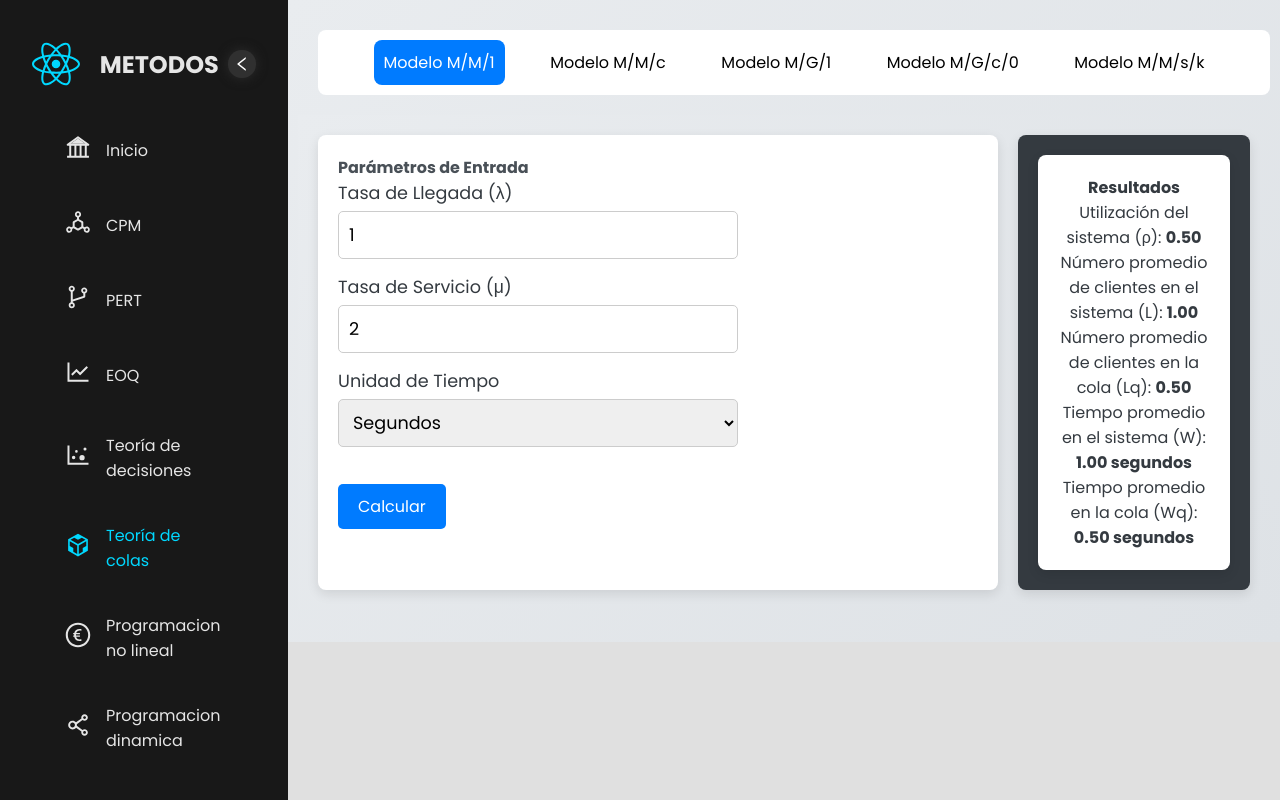
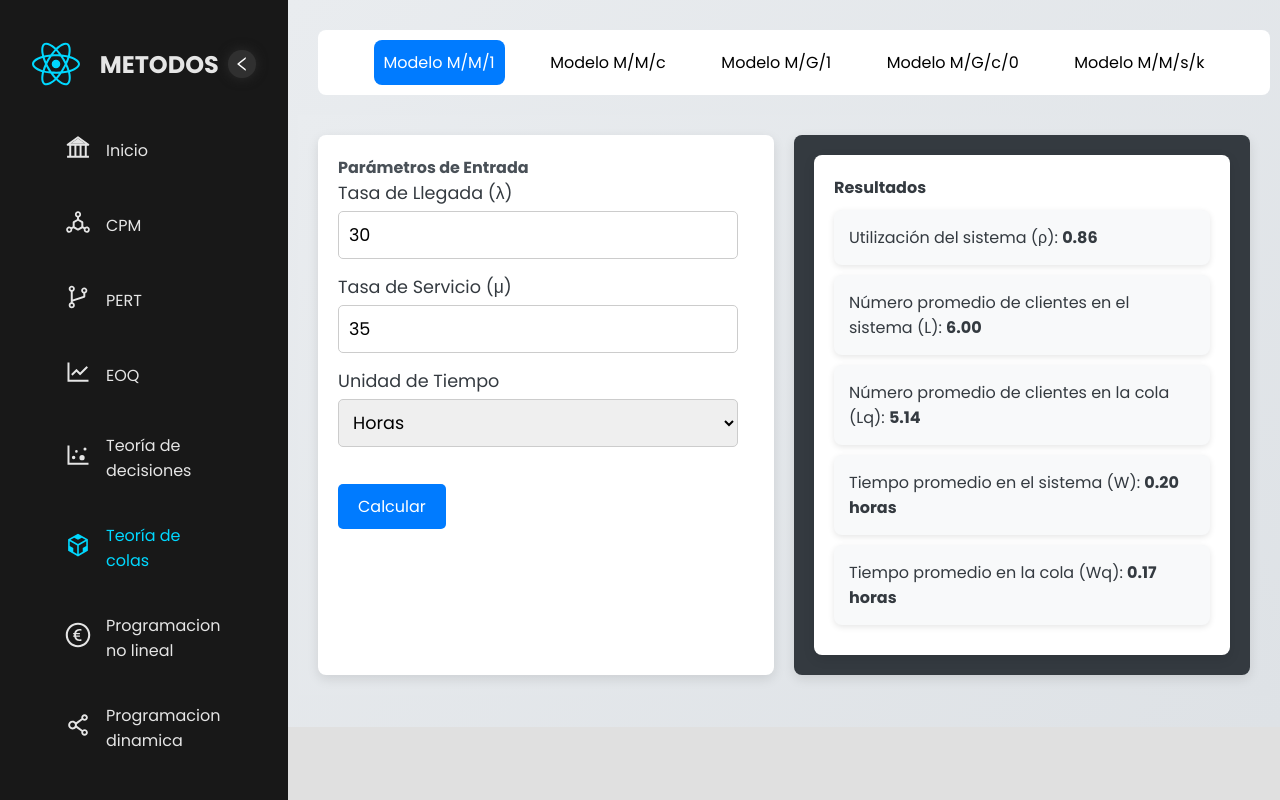
Before and after one commit to zineac/investigacion-operativa-II, a React (Vite) app: page /Tcolas in a window 1280 px wide. Both pictures are taken after a click on the button "Calcular". Built offline with nearby package versions, Linux system fonts and the light colour scheme.

Commit message:
Modificando tamaño de resultados en Teoria de colas

```diff
--- a/package.json
+++ b/package.json
@@ -5,8 +5,8 @@
   "type": "module",
   "scripts": {
     "dev": "vite",
+    "deploy": "gh-pages -d dist",
     "predeploy": "npm run build",
-    "deploy": "gh-pages -d dist",
     "build": "vite build",
     "preview": "vite preview"
   },
--- a/src/methods/Tcolas-Metodos/m_g_1.jsx
+++ b/src/methods/Tcolas-Metodos/m_g_1.jsx
@@ -3,10 +3,10 @@ import styled from 'styled-components';
 import Cargando from '../../components/Cargando'
 
 export function M_G_1() {
-  const [tasaLlegada, setTasaLlegada] = useState("1"); // λ: tasa de llegada
-  const [tasaServicio, setTasaServicio] = useState("2"); // μ: tasa de servicio
-  const [coefVarServicio, setCoefVarServicio] = useState("1"); // C_s: Coeficiente de variación del tiempo de servicio
-  const [unidadTiempo, setUnidadTiempo] = useState("segundos"); // Unidad de tiempo
+  const [tasaLlegada, setTasaLlegada] = useState("0.25"); // λ: tasa de llegada
+  const [tasaServicio, setTasaServicio] = useState("0.3125"); // μ: tasa de servicio
+  const [coefVarServicio, setCoefVarServicio] = useState("2"); // C_s: Coeficiente de variación del tiempo de servicio
+  const [unidadTiempo, setUnidadTiempo] = useState("horas"); // Unidad de tiempo
   const [resultados, setResultados] = useState(null);
 
   const handleInputChange = (setter) => (e) => {
@@ -29,10 +29,11 @@ export function M_G_1() {
 
     if (mu > lambda) {
       const rho = lambda / mu; // Utilización del sistema
-      const Lq = (Math.pow(lambda, 2) * (Math.pow(Cs, 2) + 1)) / (2 * mu * (mu - lambda)); // Número promedio de clientes en la cola
+      const Lq = (Math.pow(lambda, 2) * Math.pow(Cs, 2) + Math.pow(lambda / mu, 2)) /
+           (2 * (1 - lambda / mu));
       const L = Lq + rho; // Número promedio de clientes en el sistema
-      const W = L / lambda; // Tiempo promedio en el sistema
       const Wq = Lq / lambda; // Tiempo promedio en la cola
+      const W = Wq + 1/mu; // Tiempo promedio en el sistema
 
       setResultados({
         rho,
@@ -99,11 +100,21 @@ export function M_G_1() {
           ) : (
             <Resultados>
               <h2>Resultados</h2>
-              <p>Utilización del sistema (ρ): <strong>{resultados.rho.toFixed(2)}</strong></p>
-              <p>Número promedio de clientes en el sistema (L): <strong>{resultados.L.toFixed(2)}</strong></p>
-              <p>Número promedio de clientes en la cola (Lq): <strong>{resultados.Lq.toFixed(2)}</strong></p>
-              <p>Tiempo promedio en el sistema (W): <strong>{resultados.W.toFixed(2)} {unidadTiempo}</strong></p>
-              <p>Tiempo promedio en la cola (Wq): <strong>{resultados.Wq.toFixed(2)} {unidadTiempo}</strong></p>
+              <ResultadoBox>
+                <p>Utilización del sistema (ρ): <strong>{resultados.rho.toFixed(2)}</strong></p>
+              </ResultadoBox>
+              <ResultadoBox>
+                <p>Número promedio de clientes en el sistema (L): <strong>{resultados.L.toFixed(2)}</strong></p>
+              </ResultadoBox>
+              <ResultadoBox>
+                <p>Número promedio de clientes en la cola (Lq): <strong>{resultados.Lq.toFixed(2)}</strong></p>
+              </ResultadoBox>
+              <ResultadoBox>
+                <p>Tiempo promedio en el sistema (W): <strong>{resultados.W.toFixed(2)} {unidadTiempo}</strong></p>
+              </ResultadoBox>
+              <ResultadoBox>
+                <p>Tiempo promedio en la cola (Wq): <strong>{resultados.Wq.toFixed(2)} {unidadTiempo}</strong></p>
+              </ResultadoBox>
             </Resultados>
           )
         ) : <Cargando />}
@@ -130,19 +141,6 @@ const FormularioContainer = styled.div`
   background-color: #fff;
   border-radius: 8px;
   box-shadow: 0 4px 12px rgba(0, 0, 0, 0.1);
-`;
-
-const ResultadosContainer = styled.div`
-  flex: 0.3;
-  padding: 20px;
-  background-color: #343a40;
-  border-radius: 8px;
-  box-shadow: 0 4px 12px rgba(0, 0, 0, 0.1);
-  color: #ffffff;
-  display: flex;
-  flex-direction: column;
-  justify-content: center;
-  align-items: center;
 `;
 
 const Input = styled.input`
@@ -189,14 +187,38 @@ const Etiqueta = styled.label`
   color: #343a40;
 `;
 
+const ResultadoBox = styled.div`
+  background-color: #f8f9fa;
+  padding: 15px;
+  margin: 10px 0;
+  border-radius: 8px;
+  box-shadow: 0 2px 6px rgba(0, 0, 0, 0.1);
+  text-align: left;
+  font-size: 1.1em;
+  color: #343a40;
+`;
+
 const Resultados = styled.div`
   background-color: #fff;
   padding: 20px;
   border-radius: 8px;
   box-shadow: 0 4px 12px rgba(0, 0, 0, 0.1);
   font-size: 1.2em;
-  text-align: center;
   color: #343a40;
+  width: 100%;
+`;
+
+const ResultadosContainer = styled.div`
+  flex: 1;
+  padding: 20px;
+  background-color: #343a40;
+  border-radius: 8px;
+  box-shadow: 0 4px 12px rgba(0, 0, 0, 0.1);
+  color: #ffffff;
+  display: flex;
+  flex-direction: column;
+  justify-content: flex-start;
+  align-items: flex-start;
 `;
 
 const ErrorTexto = styled.p`
--- a/src/methods/Tcolas-Metodos/m_g_c_0.jsx
+++ b/src/methods/Tcolas-Metodos/m_g_c_0.jsx
@@ -123,10 +123,18 @@ export function M_G_C_0() {
           ) : (
             <Resultados>
               <h2>Resultados</h2>
-              <p>Probabilidad de que el sistema esté vacío (P0): <strong>{resultados.P0.toFixed(2)}</strong></p>
-              <p>Probabilidad de rechazo o bloqueo (Pb): <strong>{resultados.Pb.toFixed(2)}</strong></p>
-              <p>Número promedio de clientes en el sistema (L): <strong>{resultados.L.toFixed(2)}</strong></p>
-              <p>Tiempo promedio en el sistema (W): <strong>{resultados.W.toFixed(2)} {unidadTiempo}</strong></p>
+              <ResultadoBox>
+                <p>Probabilidad de que el sistema esté vacío (P0): <strong>{resultados.P0.toFixed(2)}</strong></p>
+              </ResultadoBox>
+              <ResultadoBox>
+                <p>Probabilidad de rechazo o bloqueo (Pb): <strong>{resultados.Pb.toFixed(2)}</strong></p>
+              </ResultadoBox>
+              <ResultadoBox>
+                <p>Número promedio de clientes en el sistema (L): <strong>{resultados.L.toFixed(2)}</strong></p>
+              </ResultadoBox>
+              <ResultadoBox>
+                <p>Tiempo promedio en el sistema (W): <strong>{resultados.W.toFixed(2)} {unidadTiempo}</strong></p>
+              </ResultadoBox>
             </Resultados>
           )
         ) : <Cargando />}
@@ -153,19 +161,6 @@ const FormularioContainer = styled.div`
   background-color: #fff;
   border-radius: 8px;
   box-shadow: 0 4px 12px rgba(0, 0, 0, 0.1);
-`;
-
-const ResultadosContainer = styled.div`
-  flex: 0.3;
-  padding: 20px;
-  background-color: #343a40;
-  border-radius: 8px;
-  box-shadow: 0 4px 12px rgba(0, 0, 0, 0.1);
-  color: #ffffff;
-  display: flex;
-  flex-direction: column;
-  justify-content: center;
-  align-items: center;
 `;
 
 const Input = styled.input`
@@ -212,14 +207,38 @@ const Etiqueta = styled.label`
   color: #343a40;
 `;
 
+const ResultadoBox = styled.div`
+  background-color: #f8f9fa;
+  padding: 15px;
+  margin: 10px 0;
+  border-radius: 8px;
+  box-shadow: 0 2px 6px rgba(0, 0, 0, 0.1);
+  text-align: left;
+  font-size: 1.1em;
+  color: #343a40;
+`;
+
 const Resultados = styled.div`
   background-color: #fff;
   padding: 20px;
   border-radius: 8px;
   box-shadow: 0 4px 12px rgba(0, 0, 0, 0.1);
   font-size: 1.2em;
-  text-align: center;
   color: #343a40;
+  width: 100%;
+`;
+
+const ResultadosContainer = styled.div`
+  flex: 1;
+  padding: 20px;
+  background-color: #343a40;
+  border-radius: 8px;
+  box-shadow: 0 4px 12px rgba(0, 0, 0, 0.1);
+  color: #ffffff;
+  display: flex;
+  flex-direction: column;
+  justify-content: flex-start;
+  align-items: flex-start;
 `;
 
 const ErrorTexto = styled.p`
--- a/src/methods/Tcolas-Metodos/m_m_1.jsx
+++ b/src/methods/Tcolas-Metodos/m_m_1.jsx
@@ -3,9 +3,9 @@ import styled from 'styled-components';
 import Cargando from '../../components/Cargando'
 
 export function M_M_1() {
-  const [tasaLlegada, setTasaLlegada] = useState("1"); // λ: tasa de llegada
-  const [tasaServicio, setTasaServicio] = useState("2"); // μ: tasa de servicio
-  const [unidadTiempo, setUnidadTiempo] = useState("segundos"); // Unidad de tiempo
+  const [tasaLlegada, setTasaLlegada] = useState("30"); // λ: tasa de llegada
+  const [tasaServicio, setTasaServicio] = useState("35"); // μ: tasa de servicio
+  const [unidadTiempo, setUnidadTiempo] = useState("horas"); // Unidad de tiempo
   const [resultados, setResultados] = useState(null);
 
   const handleInputChange = (setter) => (e) => {
@@ -89,11 +89,21 @@ export function M_M_1() {
           ) : (
             <Resultados>
               <h2>Resultados</h2>
-              <p>Utilización del sistema (ρ): <strong>{resultados.rho.toFixed(2)}</strong></p>
-              <p>Número promedio de clientes en el sistema (L): <strong>{resultados.L.toFixed(2)}</strong></p>
-              <p>Número promedio de clientes en la cola (Lq): <strong>{resultados.Lq.toFixed(2)}</strong></p>
-              <p>Tiempo promedio en el sistema (W): <strong>{resultados.W.toFixed(2)} {unidadTiempo}</strong></p>
-              <p>Tiempo promedio en la cola (Wq): <strong>{resultados.Wq.toFixed(2)} {unidadTiempo}</strong></p>
+              <ResultadoBox>
+                <p>Utilización del sistema (ρ): <strong>{resultados.rho.toFixed(2)}</strong></p>
+              </ResultadoBox>
+              <ResultadoBox>
+                <p>Número promedio de clientes en el sistema (L): <strong>{resultados.L.toFixed(2)}</strong></p>
+              </ResultadoBox>
+              <ResultadoBox>
+                <p>Número promedio de clientes en la cola (Lq): <strong>{resultados.Lq.toFixed(2)}</strong></p>
+              </ResultadoBox>
+              <ResultadoBox>
+                <p>Tiempo promedio en el sistema (W): <strong>{resultados.W.toFixed(2)} {unidadTiempo}</strong></p>
+              </ResultadoBox>
+              <ResultadoBox>
+                <p>Tiempo promedio en la cola (Wq): <strong>{resultados.Wq.toFixed(2)} {unidadTiempo}</strong></p>
+              </ResultadoBox>
             </Resultados>
           )
         ) : <Cargando />}
@@ -120,19 +130,6 @@ const FormularioContainer = styled.div`
   background-color: #fff;
   border-radius: 8px;
   box-shadow: 0 4px 12px rgba(0, 0, 0, 0.1);
-`;
-
-const ResultadosContainer = styled.div`
-  flex: 0.3;
-  padding: 20px;
-  background-color: #343a40;
-  border-radius: 8px;
-  box-shadow: 0 4px 12px rgba(0, 0, 0, 0.1);
-  color: #ffffff;
-  display: flex;
-  flex-direction: column;
-  justify-content: center;
-  align-items: center;
 `;
 
 const Input = styled.input`
@@ -179,14 +176,38 @@ const Etiqueta = styled.label`
   color: #343a40;
 `;
 
+const ResultadoBox = styled.div`
+  background-color: #f8f9fa;
+  padding: 15px;
+  margin: 10px 0;
+  border-radius: 8px;
+  box-shadow: 0 2px 6px rgba(0, 0, 0, 0.1);
+  text-align: left;
+  font-size: 1.1em;
+  color: #343a40;
+`;
+
 const Resultados = styled.div`
   background-color: #fff;
   padding: 20px;
   border-radius: 8px;
   box-shadow: 0 4px 12px rgba(0, 0, 0, 0.1);
   font-size: 1.2em;
-  text-align: center;
   color: #343a40;
+  width: 100%;
+`;
+
+const ResultadosContainer = styled.div`
+  flex: 1;
+  padding: 20px;
+  background-color: #343a40;
+  border-radius: 8px;
+  box-shadow: 0 4px 12px rgba(0, 0, 0, 0.1);
+  color: #ffffff;
+  display: flex;
+  flex-direction: column;
+  justify-content: flex-start;
+  align-items: flex-start;
 `;
 
 const ErrorTexto = styled.p`
--- a/src/methods/Tcolas-Metodos/m_m_c.jsx
+++ b/src/methods/Tcolas-Metodos/m_m_c.jsx
@@ -3,10 +3,10 @@ import styled from 'styled-components';
 import Cargando from '../../components/Cargando'
 
 export function M_M_C() {
-  const [tasaLlegada, setTasaLlegada] = useState("1"); // λ: tasa de llegada
-  const [tasaServicio, setTasaServicio] = useState("2"); // μ: tasa de servicio
-  const [numServidores, setNumServidores] = useState("2"); // c: número de servidores
-  const [unidadTiempo, setUnidadTiempo] = useState("segundos"); // Unidad de tiempo
+  const [tasaLlegada, setTasaLlegada] = useState("81"); // λ: tasa de llegada
+  const [tasaServicio, setTasaServicio] = useState("30"); // μ: tasa de servicio
+  const [numServidores, setNumServidores] = useState("3"); // c: número de servidores
+  const [unidadTiempo, setUnidadTiempo] = useState("horas"); // Unidad de tiempo
   const [resultados, setResultados] = useState(null);
 
   const handleInputChange = (setter) => (e) => {
@@ -122,12 +122,24 @@ export function M_M_C() {
           ) : (
             <Resultados>
               <h2>Resultados</h2>
+              <ResultadoBox>
                 <p>Utilización del sistema (ρ): <strong>{resultados.rho.toFixed(2)}</strong></p>
+              </ResultadoBox>
+              <ResultadoBox>
                 <p>Probabilidad de que el sistema esté vacío (P0): <strong>{resultados.P0.toFixed(2)}</strong></p>
+              </ResultadoBox>
+              <ResultadoBox>
                 <p>Número promedio de clientes en el sistema (L): <strong>{resultados.L.toFixed(2)}</strong></p>
+              </ResultadoBox>
+              <ResultadoBox>
                 <p>Número promedio de clientes en la cola (Lq): <strong>{resultados.Lq.toFixed(2)}</strong></p>
+              </ResultadoBox>
+              <ResultadoBox>
                 <p>Tiempo promedio en el sistema (W): <strong>{resultados.W.toFixed(2)} {unidadTiempo}</strong></p>
+              </ResultadoBox>
+              <ResultadoBox>
                 <p>Tiempo promedio en la cola (Wq): <strong>{resultados.Wq.toFixed(2)} {unidadTiempo}</strong></p>
+              </ResultadoBox>
             </Resultados>
           )
         ) : <Cargando />}
@@ -154,19 +166,6 @@ const FormularioContainer = styled.div`
   background-color: #fff;
   border-radius: 8px;
   box-shadow: 0 4px 12px rgba(0, 0, 0, 0.1);
-`;
-
-const ResultadosContainer = styled.div`
-  flex: 0.3;
-  padding: 20px;
-  background-color: #343a40;
-  border-radius: 8px;
-  box-shadow: 0 4px 12px rgba(0, 0, 0, 0.1);
-  color: #ffffff;
-  display: flex;
-  flex-direction: column;
-  justify-content: center;
-  align-items: center;
 `;
 
 const Input = styled.input`
@@ -213,14 +212,38 @@ const Etiqueta = styled.label`
   color: #343a40;
 `;
 
+const ResultadoBox = styled.div`
+  background-color: #f8f9fa;
+  padding: 15px;
+  margin: 10px 0;
+  border-radius: 8px;
+  box-shadow: 0 2px 6px rgba(0, 0, 0, 0.1);
+  text-align: left;
+  font-size: 1.1em;
+  color: #343a40;
+`;
+
 const Resultados = styled.div`
   background-color: #fff;
   padding: 20px;
   border-radius: 8px;
   box-shadow: 0 4px 12px rgba(0, 0, 0, 0.1);
   font-size: 1.2em;
-  text-align: center;
   color: #343a40;
+  width: 100%;
+`;
+
+const ResultadosContainer = styled.div`
+  flex: 1;
+  padding: 20px;
+  background-color: #343a40;
+  border-radius: 8px;
+  box-shadow: 0 4px 12px rgba(0, 0, 0, 0.1);
+  color: #ffffff;
+  display: flex;
+  flex-direction: column;
+  justify-content: flex-start;
+  align-items: flex-start;
 `;
 
 const ErrorTexto = styled.p`
--- a/src/methods/Tcolas-Metodos/m_m_s_k.jsx
+++ b/src/methods/Tcolas-Metodos/m_m_s_k.jsx
@@ -135,11 +135,21 @@ export function M_M_S_K() {
           ) : (
             <Resultados>
               <h2>Resultados</h2>
-              <p>Probabilidad de que el sistema esté vacío (P0): <strong>{resultados.P0.toFixed(2)}</strong></p>
-              <p>Probabilidad de rechazo o bloqueo (Pk): <strong>{resultados.Pk.toFixed(2)}</strong></p>
-              <p>Tasa de llegada efectiva (λ efectiva): <strong>{resultados.lambdaEfectiva.toFixed(2)}</strong></p>
-              <p>Número promedio de clientes en el sistema (L): <strong>{resultados.L.toFixed(2)}</strong></p>
-              <p>Tiempo promedio en el sistema (W): <strong>{resultados.W.toFixed(2)} {unidadTiempo}</strong></p>
+              <ResultadoBox>
+                <p>Probabilidad de que el sistema esté vacío (P0): <strong>{resultados.P0.toFixed(2)}</strong></p>
+              </ResultadoBox>
+              <ResultadoBox>
+                <p>Probabilidad de rechazo o bloqueo (Pk): <strong>{resultados.Pk.toFixed(2)}</strong></p>
+              </ResultadoBox>
+              <ResultadoBox>
+                <p>Tasa de llegada efectiva (λ efectiva): <strong>{resultados.lambdaEfectiva.toFixed(2)}</strong></p>
+              </ResultadoBox>
+              <ResultadoBox>
+                <p>Número promedio de clientes en el sistema (L): <strong>{resultados.L.toFixed(2)}</strong></p>
+              </ResultadoBox>
+              <ResultadoBox>
+                <p>Tiempo promedio en el sistema (W): <strong>{resultados.W.toFixed(2)} {unidadTiempo}</strong></p>
+              </ResultadoBox>
             </Resultados>
           )
         ) : <Cargando />}
@@ -166,19 +176,6 @@ const FormularioContainer = styled.div`
   background-color: #fff;
   border-radius: 8px;
   box-shadow: 0 4px 12px rgba(0, 0, 0, 0.1);
-`;
-
-const ResultadosContainer = styled.div`
-  flex: 0.3;
-  padding: 20px;
-  background-color: #343a40;
-  border-radius: 8px;
-  box-shadow: 0 4px 12px rgba(0, 0, 0, 0.1);
-  color: #ffffff;
-  display: flex;
-  flex-direction: column;
-  justify-content: center;
-  align-items: center;
 `;
 
 const Input = styled.input`
@@ -225,14 +222,38 @@ const Etiqueta = styled.label`
   color: #343a40;
 `;
 
+const ResultadoBox = styled.div`
+  background-color: #f8f9fa;
+  padding: 15px;
+  margin: 10px 0;
+  border-radius: 8px;
+  box-shadow: 0 2px 6px rgba(0, 0, 0, 0.1);
+  text-align: left;
+  font-size: 1.1em;
+  color: #343a40;
+`;
+
 const Resultados = styled.div`
   background-color: #fff;
   padding: 20px;
   border-radius: 8px;
   box-shadow: 0 4px 12px rgba(0, 0, 0, 0.1);
   font-size: 1.2em;
-  text-align: center;
   color: #343a40;
+  width: 100%;
+`;
+
+const ResultadosContainer = styled.div`
+  flex: 1;
+  padding: 20px;
+  background-color: #343a40;
+  border-radius: 8px;
+  box-shadow: 0 4px 12px rgba(0, 0, 0, 0.1);
+  color: #ffffff;
+  display: flex;
+  flex-direction: column;
+  justify-content: flex-start;
+  align-items: flex-start;
 `;
 
 const ErrorTexto = styled.p`
--- a/vite.config.js
+++ b/vite.config.js
@@ -3,6 +3,5 @@ import react from '@vitejs/plugin-react-swc'
 
 // https://vitejs.dev/config/
 export default defineConfig({
-  base: 'https://github.com/zineac/investigacion-operativa-II',
   plugins: [react()],
 })
```
Lines whose indentation alone changed are shown as unchanged.
